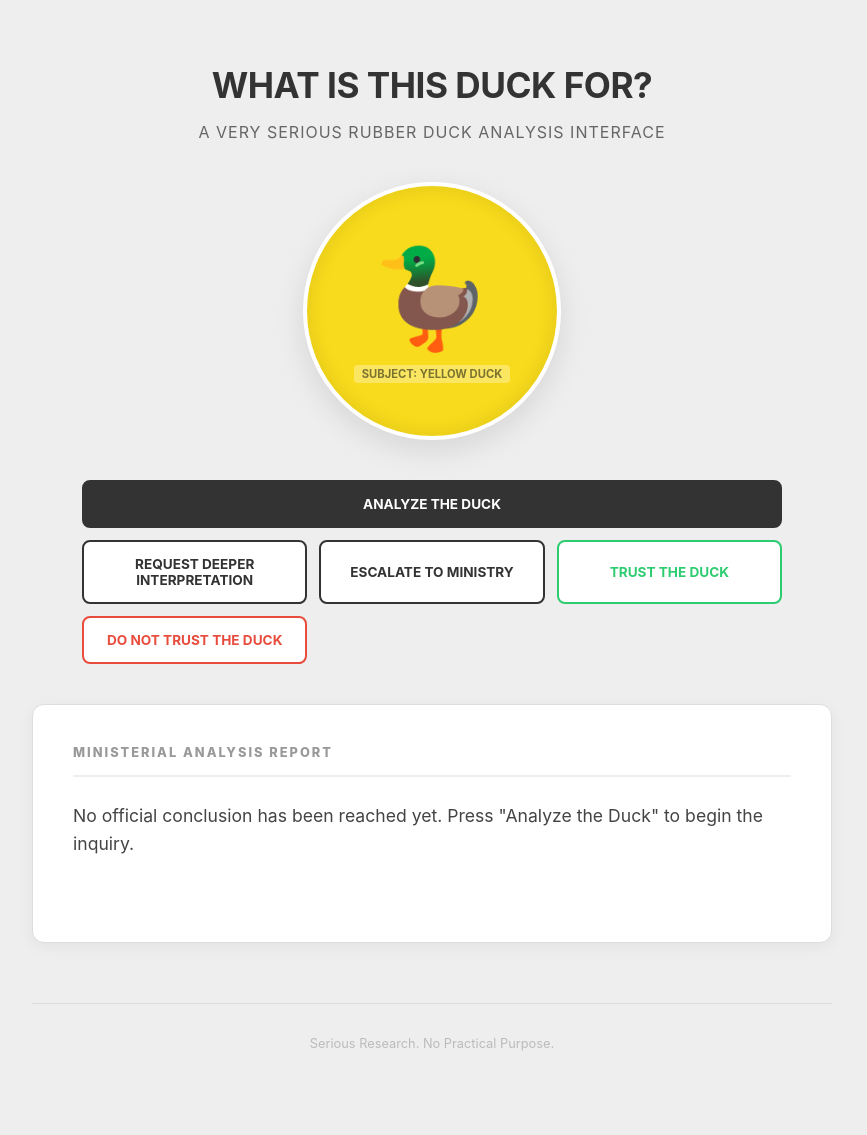
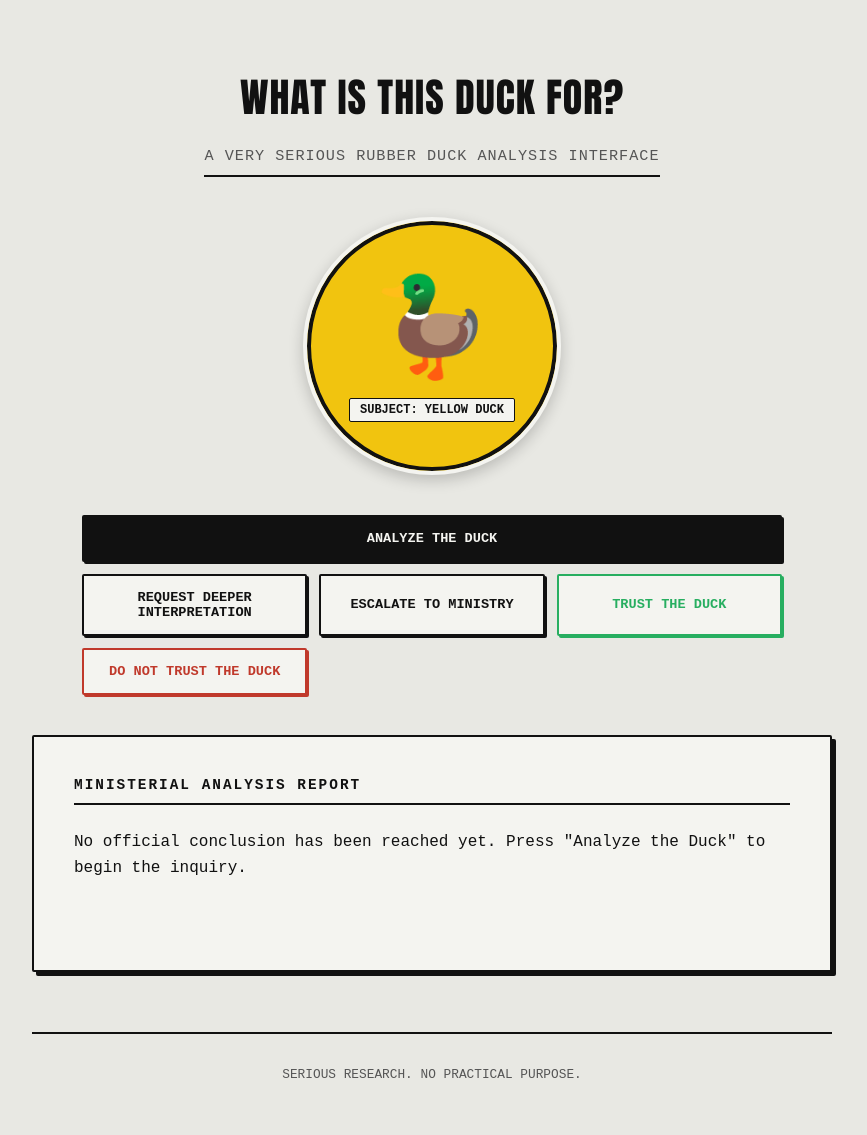
Before and after one commit to hericlibong/What_Is_This_Duck_For, a FastAPI app: page / in a window 1280 px wide. Shown: the whole page, without its empty margins (208-1075 px from the left). Before the commit the page ends 1051 px from the top, so only its background shows below. Run offline with FastAPI, Linux system fonts and the light colour scheme.

Commit message:
Refactor UI styles and project documentation; enhance institutional design elements and color palette

```diff
--- a/app/static/css/style.css
+++ b/app/static/css/style.css
@@ -1,16 +1,18 @@
 :root {
-    --primary-color: #333;
-    --duck-yellow: #f8db1c;
-    --bg-light: #f9f9f9;
-    --border-color: #ddd;
-    --text-muted: #666;
-    --trust-color: #2ecc71;
-    --distrust-color: #e74c3c;
+    --primary-color: #111;
+    --duck-yellow: #f1c40f;
+    --bg-light: #f4f4f0; /* Manila folder / document paper tone */
+    --border-color: #111; /* Harsh black borders for institutional feel */
+    --text-muted: #555;
+    --trust-color: #27ae60;
+    --distrust-color: #c0392b;
+    --font-ui: "Courier New", Courier, monospace; /* Bureaucratic typewriter/data font */
+    --font-heading: "Impact", "Times New Roman", serif; /* Serious institutional header */
 }
 
 body {
-    font-family: -apple-system, BlinkMacSystemFont, "Segoe UI", Roboto, Helvetica, Arial, sans-serif;
-    background-color: #eee;
+    font-family: var(--font-ui);
+    background-color: #e8e8e3; /* Slightly darker institutional wall color */
     color: var(--primary-color);
     margin: 0;
     padding: 40px 20px;
@@ -25,17 +27,23 @@ body {
 }
 
 header h1 {
-    font-size: 2.2rem;
+    font-family: var(--font-heading);
+    font-size: 2.5rem;
     margin-bottom: 5px;
-    letter-spacing: -0.5px;
+    letter-spacing: 1px;
+    text-transform: uppercase;
 }
 
 .subtitle {
+    font-family: var(--font-ui);
     color: var(--text-muted);
-    font-size: 1rem;
+    font-size: 0.95rem;
     margin-bottom: 40px;
     text-transform: uppercase;
     letter-spacing: 1px;
+    border-bottom: 2px solid var(--border-color);
+    padding-bottom: 10px;
+    display: inline-block;
 }
 
 /* Duck Display Area */
@@ -57,8 +65,8 @@ header h1 {
     flex-direction: column;
     justify-content: center;
     align-items: center;
-    box-shadow: inset 0 0 20px rgba(0,0,0,0.1), 0 10px 30px rgba(0,0,0,0.1);
-    border: 4px solid white;
+    box-shadow: inset 0 0 0 4px var(--border-color), 0 5px 15px rgba(0,0,0,0.2);
+    border: 4px solid var(--bg-light);
 }
 
 .duck-emoji {
@@ -68,11 +76,13 @@ header h1 {
 .label {
     margin-top: 10px;
     font-weight: bold;
-    font-size: 0.7rem;
-    color: rgba(0,0,0,0.5);
-    background: rgba(255,255,255,0.3);
-    padding: 2px 8px;
-    border-radius: 4px;
+    font-size: 0.75rem;
+    color: var(--primary-color);
+    background: var(--bg-light);
+    padding: 4px 10px;
+    border: 1px solid var(--border-color);
+    border-radius: 2px;
+    text-transform: uppercase;
 }
 
 /* Actions area */
@@ -89,99 +99,112 @@ header h1 {
 }
 
 .btn-action {
-    font-family: inherit;
+    font-family: var(--font-ui);
     font-weight: 700;
     cursor: pointer;
-    border-radius: 8px;
+    border-radius: 2px; /* Sharper edges */
     transition: all 0.2s;
-    border: 2px solid var(--primary-color);
+    border: 2px solid var(--border-color);
     padding: 14px 20px;
     font-size: 0.85rem;
     text-transform: uppercase;
     display: flex;
     align-items: center;
     justify-content: center;
+    box-shadow: 2px 2px 0px var(--border-color); /* Harsh flat shadow */
 }
 
 .btn-action:disabled {
     opacity: 0.5;
     cursor: not-allowed;
     transform: none !important;
+    box-shadow: none;
 }
 
 .btn-primary {
     background-color: var(--primary-color);
-    color: white;
+    color: var(--bg-light);
     grid-column: 1 / -1; /* Make it full width if possible */
 }
 
 .btn-secondary {
-    background-color: white;
+    background-color: var(--bg-light);
     color: var(--primary-color);
 }
 
 .btn-trust {
-    background-color: white;
+    background-color: var(--bg-light);
     color: var(--trust-color);
     border-color: var(--trust-color);
+    box-shadow: 2px 2px 0px var(--trust-color);
 }
 
 .btn-distrust {
-    background-color: white;
+    background-color: var(--bg-light);
     color: var(--distrust-color);
     border-color: var(--distrust-color);
+    box-shadow: 2px 2px 0px var(--distrust-color);
 }
 
 .btn-action:hover:not(:disabled) {
-    transform: translateY(-2px);
-    box-shadow: 0 4px 8px rgba(0,0,0,0.1);
+    transform: translate(2px, 2px);
+    box-shadow: 0px 0px 0px var(--border-color);
+}
+
+.btn-trust:hover:not(:disabled) {
+    box-shadow: 0px 0px 0px var(--trust-color);
+}
+
+.btn-distrust:hover:not(:disabled) {
+    box-shadow: 0px 0px 0px var(--distrust-color);
 }
 
 .btn-primary:hover:not(:disabled) { background-color: #000; }
-.btn-trust:hover:not(:disabled) { background-color: #fafff8; }
-.btn-distrust:hover:not(:disabled) { background-color: #fff8f8; }
 
 /* Result Panel */
 .report-card {
-    background-color: white;
-    border: 1px solid var(--border-color);
-    border-radius: 12px;
+    background-color: var(--bg-light);
+    border: 2px solid var(--border-color);
+    border-radius: 2px;
     padding: 40px;
     text-align: left;
-    box-shadow: 0 4px 15px rgba(0,0,0,0.05);
+    box-shadow: 4px 4px 0px var(--border-color); /* Harsh document shadow */
 }
 
 .report-content p {
     margin: 8px 0;
 }
 
-.threat-negligible { color: #2ecc71; font-weight: bold; }
-.threat-low { color: #27ae60; font-weight: bold; }
-.threat-moderate { color: #f39c12; font-weight: bold; }
-.threat-elevated { color: #e67e22; font-weight: bold; }
-.threat-unclear { color: #e74c3c; font-weight: bold; }
+.threat-negligible { color: var(--trust-color); font-weight: bold; }
+.threat-low { color: var(--trust-color); font-weight: bold; }
+.threat-moderate { color: #d35400; font-weight: bold; }
+.threat-elevated { color: var(--distrust-color); font-weight: bold; }
+.threat-unclear { color: var(--distrust-color); font-weight: bold; }
 
 .report-header {
-    border-bottom: 2px solid #eee;
-    padding-bottom: 15px;
+    border-bottom: 2px solid var(--border-color);
+    padding-bottom: 10px;
     margin-bottom: 25px;
     font-weight: 800;
-    color: #999;
-    font-size: 0.8rem;
+    color: var(--primary-color);
+    font-size: 0.9rem;
     letter-spacing: 2px;
+    text-transform: uppercase;
 }
 
 #output-text {
-    font-size: 1.1rem;
+    font-family: var(--font-ui);
+    font-size: 1rem;
     line-height: 1.6;
-    color: #444;
+    color: var(--primary-color);
     min-height: 100px;
 }
 
 footer {
     margin-top: 60px;
-    color: #bbb;
+    color: var(--text-muted);
     font-size: 0.8rem;
-    border-top: 1px solid #ddd;
+    border-top: 2px solid var(--border-color);
     padding-top: 20px;
+    text-transform: uppercase;
 }
```
Also changed, not shown: docs/project_plan.md (+5 -5 lines), docs/task_checklist.md (+5 -5 lines).
